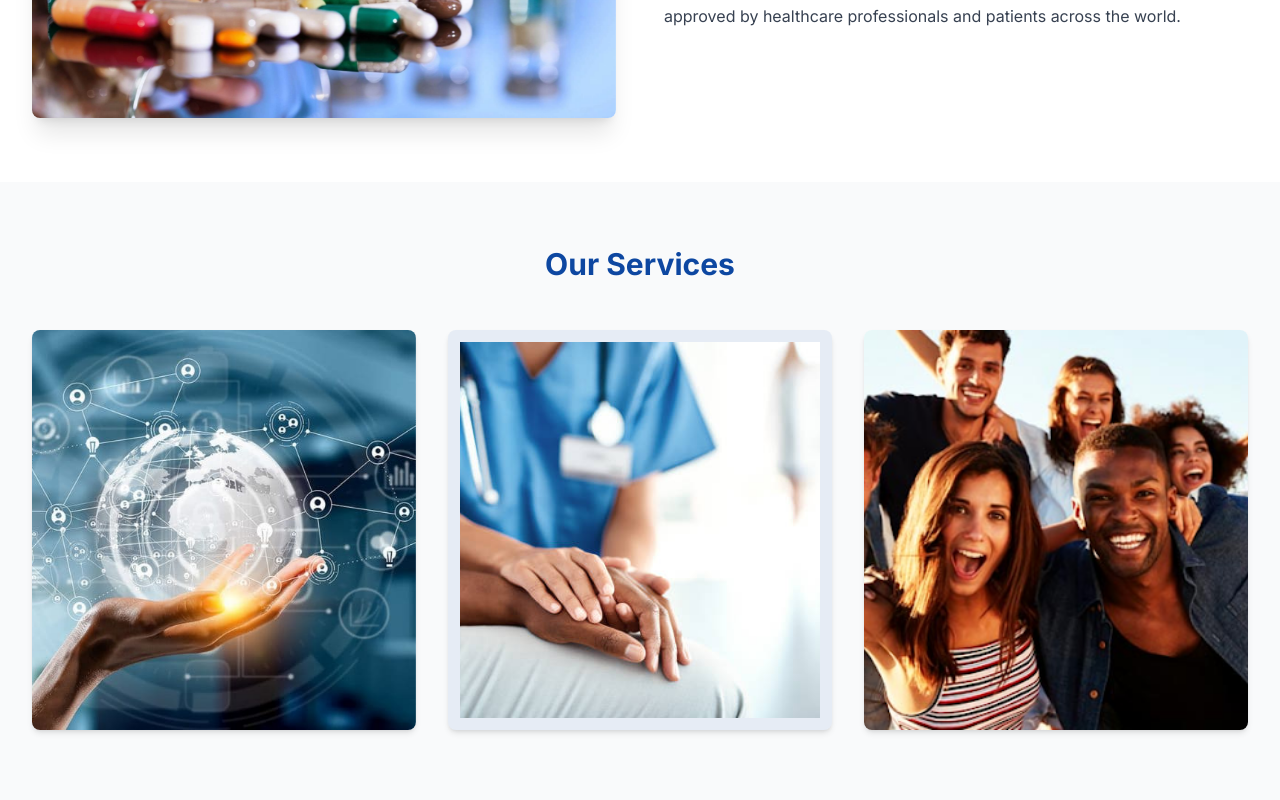
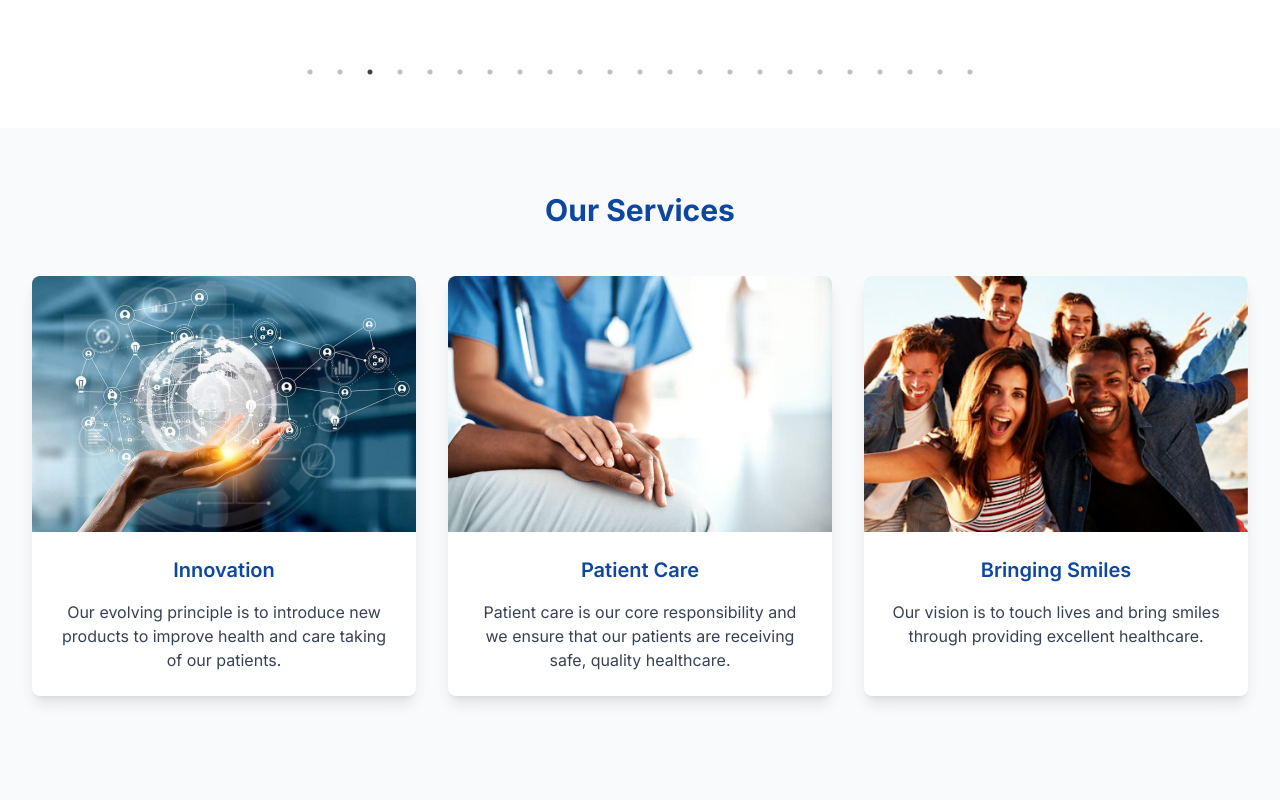
Before and after one commit to ankittyagi140/winsunlifescience, a Next.js app: page / in a window 1280 px wide. Shown: the part 1120-1920 px from the top of the page. Built offline with nearby package versions, Linux system fonts and the light colour scheme.

Commit message:
fix:styles on home page

```diff
--- a/src/app/about/page.tsx
+++ b/src/app/about/page.tsx
@@ -4,7 +4,7 @@ import Image from 'next/image';
 
 const About = () => {
   return (
-    <div className="min-h-screen pt-20">
+    <div className="min-h-screen pt-20 bg-white">
       <div className="container mx-auto px-4">
         <div className="about_container space-y-16">
           {/* Hero Image */}
@@ -19,7 +19,7 @@ const About = () => {
           </div> */}
 
           {/* Vision Section */}
-          <div className="vision_section flex flex-col md:flex-row gap-8 items-center">
+          <div className="vision_section flex flex-col md:flex-row gap-8 items-center bg-white py-16">
             <div className="vision_text flex-1 space-y-4">
               <h3 className="text-3xl font-bold text-primary">Vision</h3>
               <p className="text-gray-700 leading-relaxed">
@@ -42,7 +42,7 @@ const About = () => {
           </div>
 
           {/* Mission Section */}
-          <div className="mission_section flex flex-col md:flex-row gap-8 items-center">
+          <div className="mission_section flex flex-col md:flex-row gap-8 items-center bg-white py-16">
             <div className="relative w-full md:w-1/2 h-[300px] md:order-1 order-2">
               <Image
                 src="/images/mission.png"
@@ -66,7 +66,7 @@ const About = () => {
           </div>
 
           {/* Core Values Section */}
-          <div className="value_section space-y-8">
+          <div className="value_section space-y-8 bg-white py-16">
             <h3 className="text-3xl font-bold text-primary text-center">Core Values</h3>
             <div className="core_value_images grid grid-cols-2 md:grid-cols-5 gap-8">
               <figure className="value_figure flex flex-col items-center transform hover:scale-105 transition-transform">
--- a/src/app/career/page.tsx
+++ b/src/app/career/page.tsx
@@ -15,17 +15,17 @@ const jobListings: JobListing[] = [
 
 const CareerPage = () => {
   return (
-    <div className="min-h-screen pt-20">
+    <div className="min-h-screen pt-20 bg-white">
       <div className="container mx-auto px-4">
         <div className="space-y-12">
           {/* Hero Section */}
-          <div className="text-center space-y-4">
+          <div className="text-center space-y-4 bg-white py-16">
             <h1 className="text-4xl font-bold text-primary">Join Our Team</h1>
             <p className="text-xl text-gray-600">Be part of our mission to improve healthcare</p>
           </div>
 
           {/* Job Listings */}
-          <div className="grid gap-6">
+          <div className="grid gap-6 bg-white">
             {jobListings.map((job, index) => (
               <div
                 key={index}
@@ -38,12 +38,9 @@ const CareerPage = () => {
                       <p className="text-gray-600">{job.department} · {job.location}</p>
                       <p className="text-gray-600">{job.type}</p>
                     </div>
+                    <p className="mt-4 text-gray-700 leading-relaxed">{job.description}</p>
                   </div>
-                  <button className="bg-primary text-white px-6 py-2 rounded-full hover:bg-primary/90 transition-colors">
-                    Apply Now
-                  </button>
                 </div>
-                <p className="mt-4 text-gray-700">{job.description}</p>
               </div>
             ))}
           </div>
--- a/src/app/contact/page.tsx
+++ b/src/app/contact/page.tsx
@@ -4,7 +4,7 @@ import Image from 'next/image';
 
 const Contact = () => {
   return (
-    <div className="min-h-screen pt-20">
+    <div className="min-h-screen pt-20 bg-white">
       <div className="container mx-auto px-4">
         <div className="contact_container space-y-12">
           {/* <div className="relative w-full h-[400px] rounded-lg overflow-hidden">
@@ -17,7 +17,7 @@ const Contact = () => {
             />
           </div> */}
 
-          <div className="grid md:grid-cols-2 gap-8">
+          <div className="grid md:grid-cols-2 gap-8 bg-white py-8">
             <div className="contact-card">
               <h2 className="text-2xl font-semibold text-primary mb-4">Corporate Office</h2>
               <div className="space-y-2 text-gray-700">
@@ -47,7 +47,7 @@ const Contact = () => {
             />
           </div>
 
-          <div className="contact-card mt-12">
+          <div className="contact-card mt-12 bg-white py-8">
             <h2 className="text-2xl font-semibold text-primary mb-6 text-center">Contact Information</h2>
             <div className="grid md:grid-cols-2 gap-8">
               <div className="space-y-4">
--- a/src/app/global-presence/page.tsx
+++ b/src/app/global-presence/page.tsx
@@ -8,11 +8,11 @@ export const metadata: Metadata = {
 
 export default function GlobalPresence() {
   return (
-    <div className="min-h-screen pt-20">
+    <div className="min-h-screen pt-20 bg-white">
       <div className="container mx-auto px-4">
         <div className="space-y-12">
           {/* Content Section */}
-          <div className="max-w-4xl mx-auto space-y-8">
+          <div className="max-w-4xl mx-auto space-y-8 bg-white py-16">
             <div className="prose prose-lg max-w-none">
               <h2 className="text-3xl font-bold text-primary mb-6">
                 Global Leader with Quality and Innovation
@@ -45,7 +45,7 @@ export default function GlobalPresence() {
             </div>
 
             {/* Stats Section */}
-            <div className="grid md:grid-cols-3 gap-8 py-12">
+            <div className="grid md:grid-cols-3 gap-8 py-12 bg-white">
               <div className="text-center space-y-2">
                 <div className="text-4xl font-bold text-primary">1</div>
                 <div className="text-gray-600">Countries Served</div>
@@ -61,7 +61,7 @@ export default function GlobalPresence() {
             </div>
 
             {/* Global Reach Section */}
-            <div className="bg-gray-50 rounded-lg p-8">
+            <div className="bg-white rounded-lg p-8">
               <h3 className="text-2xl font-bold text-primary mb-6 text-center">
                 Our Global Reach
               </h3>
--- a/src/app/layout.tsx
+++ b/src/app/layout.tsx
@@ -205,14 +205,19 @@ export default function RootLayout({
                   <div>
                     <h3 className="text-base sm:text-xl font-semibold mb-3">Follow Us</h3>
                     <div className="flex space-x-4">
-                      <a href="#" className="text-white hover:text-gray-200 transition-colors touch-manipulation">
+                      <a href="https://www.facebook.com/share/1CxAyXWgSs/" target="_blank" rel="noopener noreferrer" className="text-white hover:text-gray-200 transition-colors touch-manipulation">
                         <svg className="w-5 h-5 sm:w-6 sm:h-6" fill="currentColor" viewBox="0 0 24 24">
                           <path d="M22 12c0-5.523-4.477-10-10-10S2 6.477 2 12c0 4.991 3.657 9.128 8.438 9.878v-6.987h-2.54V12h2.54V9.797c0-2.506 1.492-3.89 3.777-3.89 1.094 0 2.238.195 2.238.195v2.46h-1.26c-1.243 0-1.63.771-1.63 1.562V12h2.773l-.443 2.89h-2.33v6.988C18.343 21.128 22 16.991 22 12z"/>
                         </svg>
                       </a>
-                      <a href="#" className="text-white hover:text-gray-200 transition-colors touch-manipulation">
+                      <a href="https://www.facebook.com/share/1CxAyXWgSs/" target="_blank" rel="noopener noreferrer" className="text-white hover:text-gray-200 transition-colors touch-manipulation">
                         <svg className="w-5 h-5 sm:w-6 sm:h-6" fill="currentColor" viewBox="0 0 24 24">
                           <path d="M12 2.163c3.204 0 3.584.012 4.85.07 3.252.148 4.771 1.691 4.919 4.919.058 1.265.069 1.645.069 4.849 0 3.205-.012 3.584-.069 4.849-.149 3.225-1.664 4.771-4.919 4.919-1.266.058-1.645.07-4.85.07-3.204 0-3.584-.012-4.849-.07-3.26-.149-4.771-1.699-4.919-4.92-.058-1.265-.07-1.644-.07-4.849 0-3.204.013-3.583.07-4.849.149-3.227 1.664-4.771 4.919-4.919 1.266-.057 1.645-.069 4.849-.069zM12 0C8.741 0 8.333.014 7.053.072 2.695.272.273 2.69.073 7.052.014 8.333 0 8.741 0 12c0 3.259.014 3.668.072 4.948.2 4.358 2.618 6.78 6.98 6.98C8.333 23.986 8.741 24 12 24c3.259 0 3.668-.014 4.948-.072 4.354-.2 6.782-2.618 6.979-6.98.059-1.28.073-1.689.073-4.948 0-3.259-.014-3.667-.072-4.947-.196-4.354-2.617-6.78-6.979-6.98C15.668.014 15.259 0 12 0zm0 5.838a6.162 6.162 0 100 12.324 6.162 6.162 0 000-12.324zM12 16a4 4 0 110-8 4 4 0 010 8zm6.406-11.845a1.44 1.44 0 100 2.881 1.44 1.44 0 000-2.881z"/>
+                        </svg>
+                      </a>
+                      <a href="https://www.linkedin.com/in/amit-kumar-tyagi-1683b52b/" target="_blank" rel="noopener noreferrer" className="text-white hover:text-gray-200 transition-colors touch-manipulation">
+                        <svg className="w-5 h-5 sm:w-6 sm:h-6" fill="currentColor" viewBox="0 0 24 24">
+                          <path d="M19 0h-14c-2.761 0-5 2.239-5 5v14c0 2.761 2.239 5 5 5h14c2.762 0 5-2.239 5-5v-14c0-2.761-2.238-5-5-5zm-11 19h-3v-11h3v11zm-1.5-12.268c-.966 0-1.75-.79-1.75-1.764s.784-1.764 1.75-1.764 1.75.79 1.75 1.764-.784 1.764-1.75 1.764zm13.5 12.268h-3v-5.604c0-3.368-4-3.113-4 0v5.604h-3v-11h3v1.765c1.396-2.586 7-2.777 7 2.476v6.759z"/>
                         </svg>
                       </a>
                     </div>
--- a/src/app/media/page.tsx
+++ b/src/app/media/page.tsx
@@ -8,20 +8,22 @@ export const metadata: Metadata = {
 
 export default function Media() {
   return (
+    <div className="min-h-screen pt-20 bg-white">
       <div className="container mx-auto px-4 py-12">
-      <h1 className="text-3xl font-bold text-center mb-8">Media & Press</h1>
+        <h1 className="text-3xl font-bold text-center mb-8 text-primary">Media & Press</h1>
         <div className="grid md:grid-cols-2 lg:grid-cols-3 gap-6">
           <div className="bg-white shadow-md rounded-lg p-6">
-          <h2 className="text-xl font-semibold mb-4">Press Releases</h2>
-          <p>Stay updated with our latest announcements and corporate news.</p>
+            <h2 className="text-xl font-semibold mb-4 text-primary">Press Releases</h2>
+            <p className="text-gray-700">Stay updated with our latest announcements and corporate news.</p>
           </div>
           <div className="bg-white shadow-md rounded-lg p-6">
-          <h2 className="text-xl font-semibold mb-4">Media Coverage</h2>
-          <p>Explore recent media mentions and articles featuring winsun Life Sciences.</p>
+            <h2 className="text-xl font-semibold mb-4 text-primary">Media Coverage</h2>
+            <p className="text-gray-700">Explore recent media mentions and articles featuring winsun Life Sciences.</p>
           </div>
           <div className="bg-white shadow-md rounded-lg p-6">
-          <h2 className="text-xl font-semibold mb-4">Investor Relations</h2>
-          <p>Financial reports, annual statements, and investor information.</p>
+            <h2 className="text-xl font-semibold mb-4 text-primary">Investor Relations</h2>
+            <p className="text-gray-700">Financial reports, annual statements, and investor information.</p>
+          </div>
         </div>
       </div>
     </div>
--- a/src/app/page.tsx
+++ b/src/app/page.tsx
@@ -13,82 +13,57 @@ export default function Home() {
       {/* Hero Carousel */}
       <SwiperHeroCarousel />
 
-
-      {/* Care at its Best Section */}
-      <section className="py-16 bg-white">
-        <div className="container mx-auto px-4">
-          <div className="grid grid-cols-1 md:grid-cols-2 gap-12 items-center">
-            <div className="relative overflow-hidden rounded-lg shadow-xl">
-              <Image
-                src="/images/care_image.png"
-                alt="Care at its Best"
-                width={800}
-                height={600}
-                className="w-full h-full object-cover transform hover:scale-105 transition-transform duration-500"
-              />
-            </div>
-            <div className="space-y-6">
-              <h2 className="text-3xl font-bold text-primary">Care at its Best</h2>
-              <p className="text-gray-700 leading-relaxed">
-                winsun Life Sciences Private Limited is a new emerging pharmaceutical company. The company has established itself behind the company&apos;s providing comprehensive medical solutions to healthcare professionals. Being recognized among the top pharmaceutical companies in India, we are dedicated to delivering innovative, branded and patent friendly medicines focused and approved by healthcare professionals and patients across the world.
-              </p>
-
-            </div>
-          </div>
-        </div>
-      </section>
+      {/* Product Carousel */}
+      <ProductCarousel />
 
       {/* Services Section */}
       <section className="py-16 bg-gray-50">
         <div className="container mx-auto px-4">
           <h2 className="text-3xl font-bold text-center mb-12 text-primary">Our Services</h2>
           <div className="grid grid-cols-1 md:grid-cols-3 gap-8">
-            <div className="service-card group" style={{ animationDelay: '0.1s' }}>
-              <div className="shine"></div>
+            <div className="bg-white rounded-lg shadow-lg overflow-hidden transform transition-transform hover:scale-105">
               <Image
                 src="/images/innovation.jpg"
                 alt="Innovation"
                 width={800}
-                height={600}
-                className="w-full h-full object-cover"
+                height={400}
+                className="w-full h-64 object-cover"
               />
-              <div className="card-content">
-                <h3 className="text-xl font-semibold mt-4 text-white text-center">Innovation</h3>
-                <p className="text-gray-200 mt-4 text-center">
+              <div className="p-6">
+                <h3 className="text-xl font-semibold mb-4 text-primary text-center">Innovation</h3>
+                <p className="text-gray-700 text-center">
                   Our evolving principle is to introduce new products to improve health and care taking of our patients.
                 </p>
               </div>
             </div>
 
-            <div className="service-card group" style={{ animationDelay: '0.2s' }}>
-              <div className="shine"></div>
+            <div className="bg-white rounded-lg shadow-lg overflow-hidden transform transition-transform hover:scale-105">
               <Image
-                  src="/images/patient_care.jpg"
-                  alt="Patient Care"
-                  width={800}
-                  height={600}
-                  className="mx-auto bg-primary/10 p-3"
-                />
-              <div className="card-content">
-                <h3 className="text-xl font-semibold mt-4 text-white text-center">Patient Care</h3>
-                <p className="text-gray-200 mt-4 text-center">
+                src="/images/patient_care.jpg"
+                alt="Patient Care"
+                width={800}
+                height={400}
+                className="w-full h-64 object-cover"
+              />
+              <div className="p-6">
+                <h3 className="text-xl font-semibold mb-4 text-primary text-center">Patient Care</h3>
+                <p className="text-gray-700 text-center">
                   Patient care is our core responsibility and we ensure that our patients are receiving safe, quality healthcare.
                 </p>
               </div>
             </div>
 
-            <div className="service-card group" style={{ animationDelay: '0.3s' }}>
-              <div className="shine"></div>
+            <div className="bg-white rounded-lg shadow-lg overflow-hidden transform transition-transform hover:scale-105">
               <Image
                 src="/images/bringing_smiles.png"
                 alt="Bringing Smiles"
                 width={800}
-                height={600}
-                className="w-full h-full object-cover"
+                height={400}
+                className="w-full h-64 object-cover"
               />
-              <div className="card-content">
-                <h3 className="text-xl font-semibold mt-4 text-white text-center">Bringing Smiles</h3>
-                <p className="text-gray-200 mt-4 text-center">
+              <div className="p-6">
+                <h3 className="text-xl font-semibold mb-4 text-primary text-center">Bringing Smiles</h3>
+                <p className="text-gray-700 text-center">
                   Our vision is to touch lives and bring smiles through providing excellent healthcare.
                 </p>
               </div>
@@ -133,6 +108,29 @@ export default function Home() {
         </div>
       </section>
 
+      {/* Care at its Best Section */}
+      <section className="py-16 bg-white">
+        <div className="container mx-auto px-4">
+          <div className="grid grid-cols-1 md:grid-cols-2 gap-12 items-center">
+            <div className="relative overflow-hidden rounded-lg shadow-xl">
+              <Image
+                src="/images/care_image.png"
+                alt="Care at its Best"
+                width={800}
+                height={600}
+                className="w-full h-full object-cover transform hover:scale-105 transition-transform duration-500"
+              />
+            </div>
+            <div className="space-y-6">
+              <h2 className="text-3xl font-bold text-primary">Care at its Best</h2>
+              <p className="text-gray-700 leading-relaxed">
+                winsun Life Sciences Private Limited is a new emerging pharmaceutical company. The company has established itself behind the company&apos;s providing comprehensive medical solutions to healthcare professionals. Being recognized among the top pharmaceutical companies in India, we are dedicated to delivering innovative, branded and patent friendly medicines focused and approved by healthcare professionals and patients across the world.
+              </p>
+            </div>
+          </div>
+        </div>
+      </section>
+
       {/* Quote Section */}
       <section className="py-16 bg-gray-50">
         <div className="container mx-auto px-4">
@@ -141,9 +139,6 @@ export default function Home() {
           </blockquote>
         </div>
       </section>
-
-      {/* Product Carousel */}
-      <ProductCarousel />
     </main>
   );
 }
```
Lines whose indentation alone changed are shown as unchanged.
